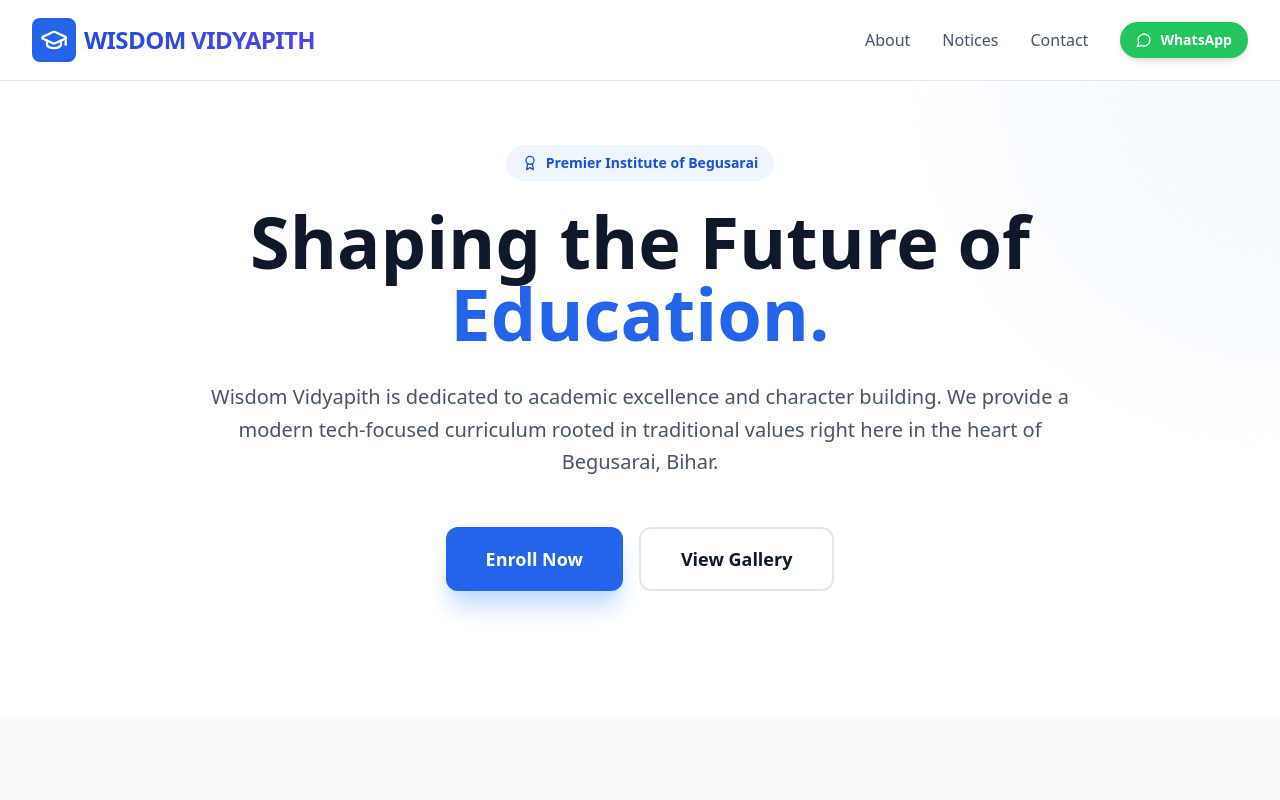
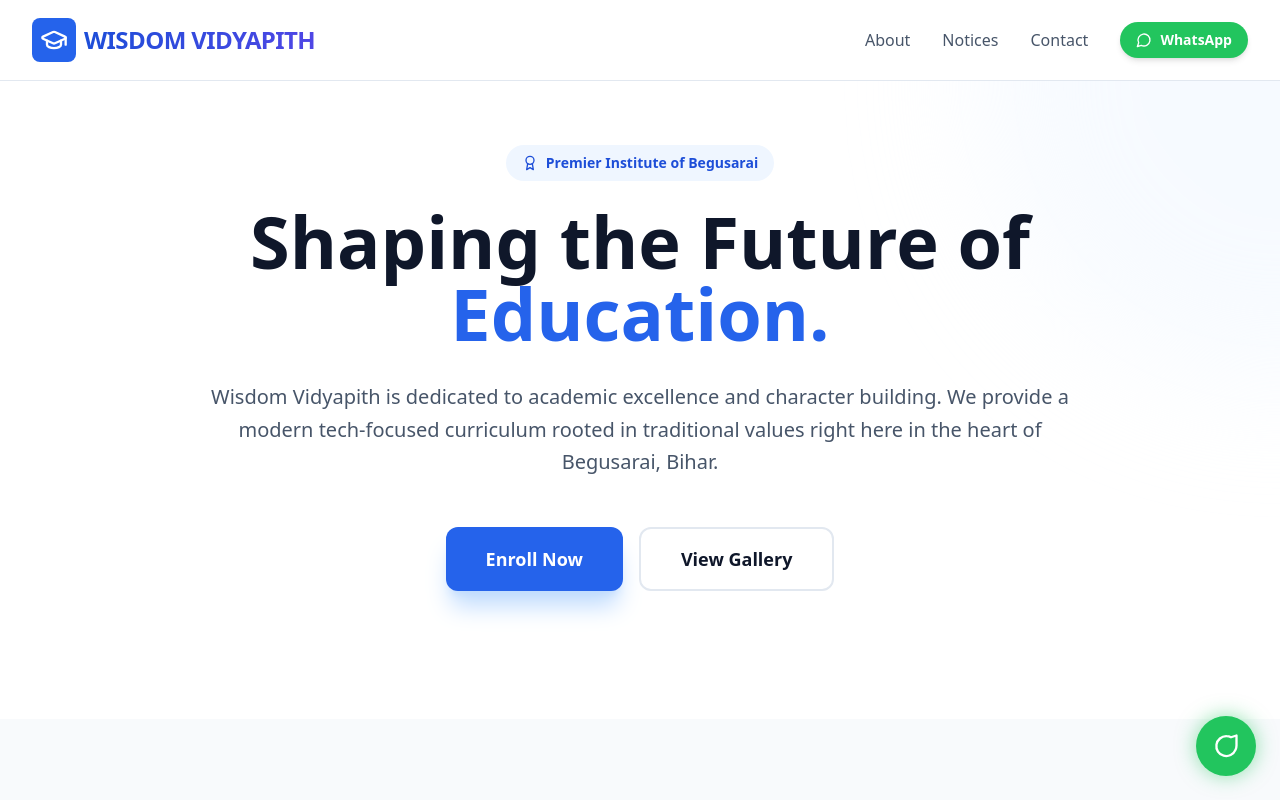
Before and after one commit to divyanshuashudev/wisom-vidyapith, a React (Vite) app: page / in a window 1280 px wide. Shown: the top 800 px of the page. Built offline with nearby package versions, Linux system fonts and the light colour scheme.

Commit message:
Update App.tsx
First try to add whatsapp floating button.

```diff
--- a/src/App.tsx
+++ b/src/App.tsx
@@ -194,6 +194,18 @@ function App() {
           © 2026 Wisdom Vidyapith. All rights reserved.
         </div>
       </footer>
+      {/* Floating WhatsApp Button */}
+<a
+  href="https://api.whatsapp.com/send/?phone=919534635091&text=Hello%2C+I+am+interested+in+Wisdom+Vidyapeeth+admissions.&type=phone_number&app_absent=0"
+  target="_blank"
+  rel="noopener noreferrer"
+  className="fixed bottom-6 right-6 z-50 bg-green-500 text-white p-4 rounded-full shadow-2xl hover:scale-110 transition-transform animate-bounce md:animate-none"
+  style={{ boxShadow: '0 0 20px rgba(34, 197, 94, 0.5)' }}
+>
+  <svg xmlns="http://www.w3.org/2000/svg" width="28" height="28" viewBox="0 0 24 24" fill="none" stroke="currentColor" strokeWidth="2" strokeLinecap="round" strokeLinejoin="round">
+    <path d="M21 11.5a8.38 8.38 0 0 1-.9 3.8 8.5 8.5 0 1 1-7.6-11.7 8.38 8.38 0 0 1 3.8.9L21 3z"></path>
+  </svg>
+</a>
     </div>
   );
 }
```
